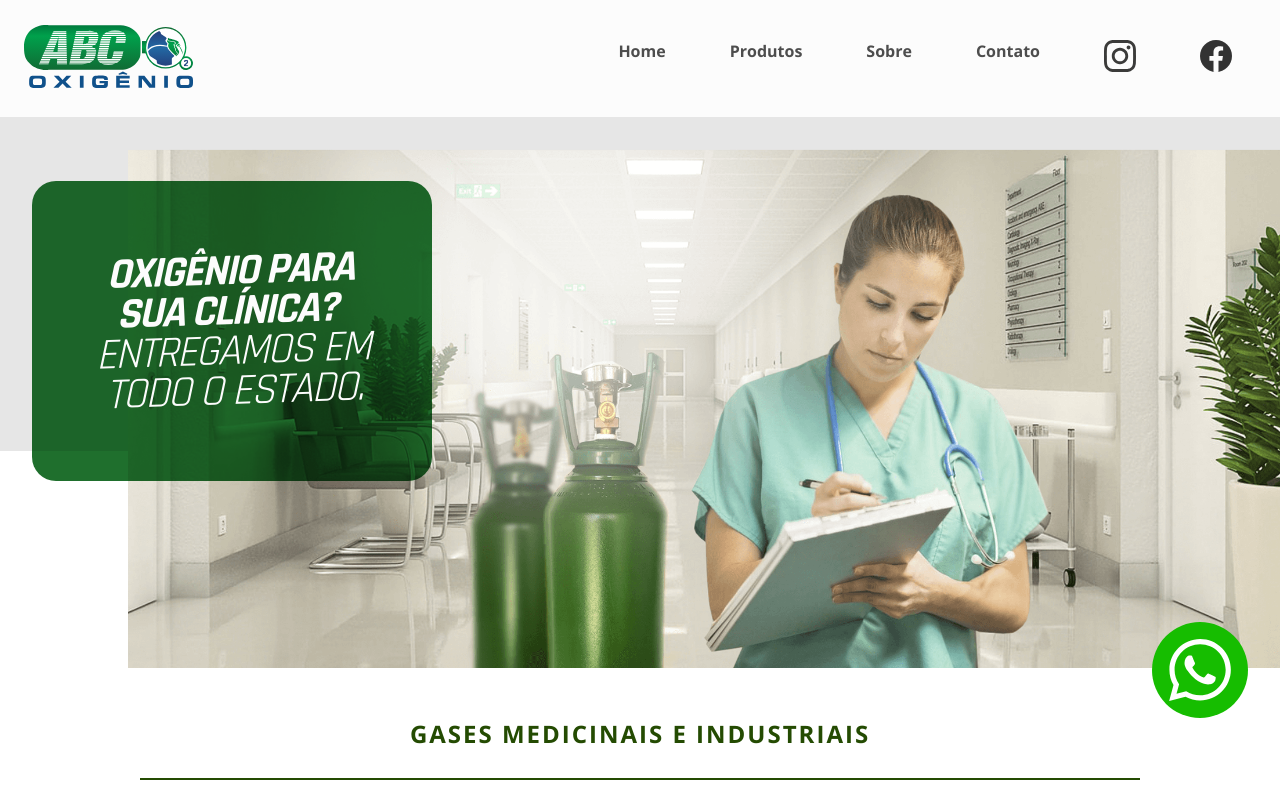
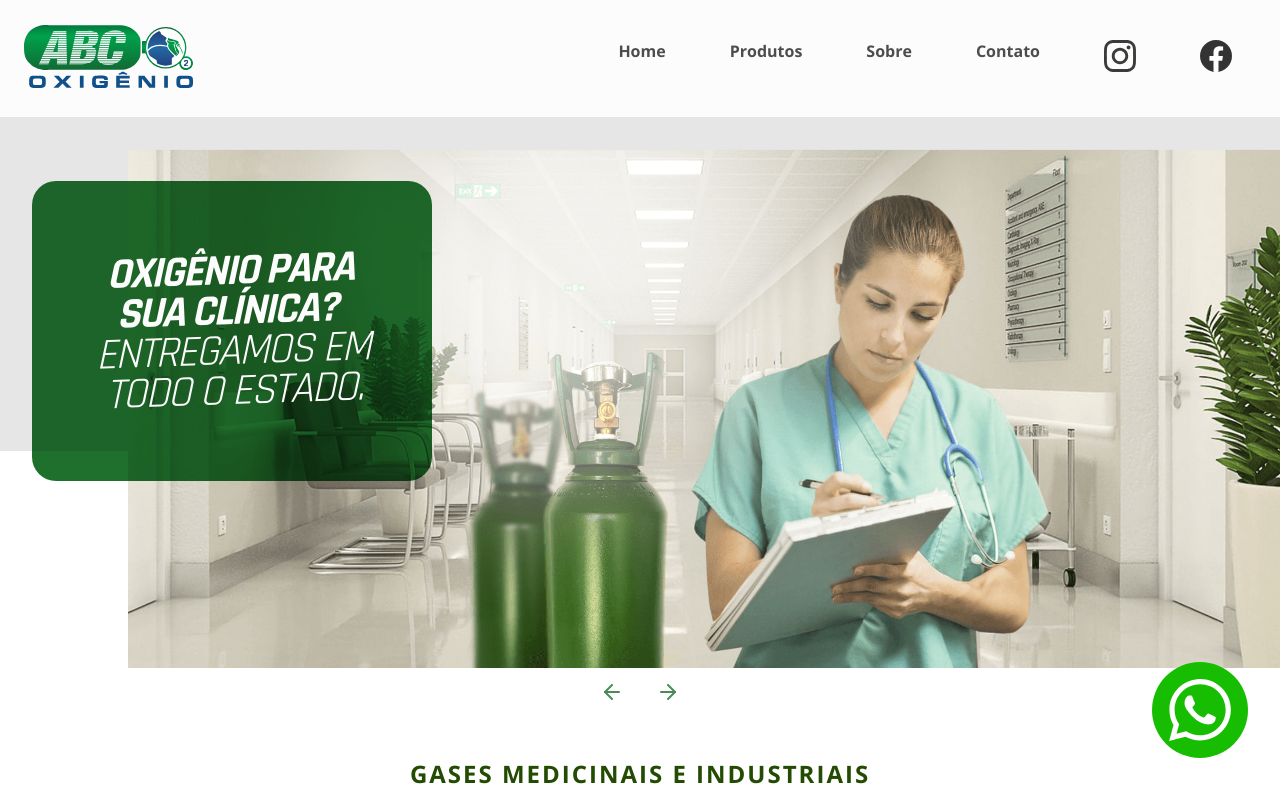
Before and after one commit to thiagouxd/abc-oxigenio, a Next.js app: page / in a window 1280 px wide. Shown: the top 800 px of the page. Built offline with nearby package versions, Linux system fonts and the light colour scheme.

Commit message:
Finalização dos banners

```diff
--- a/pages/components/home-banner/index.jsx
+++ b/pages/components/home-banner/index.jsx
@@ -1,8 +1,50 @@
-import React from "react"
+/* eslint-disable react-hooks/exhaustive-deps */
+import React, { useCallback, useEffect, useState } from "react"
 import style from "./index.module.scss"
+import { ChevronsRight, ChevronsLeft, ArrowRight, ArrowLeft } from "react-feather"
 
 const HomeBanner = ({ phone }) => {
+  const [carrossel, setCarrossel] = useState()
+  const [carrosselSize, setCarrosselSize] = useState("")
+  var interval;
+
+  useEffect(() => {
+    const element = document.getElementById("carrossel");
+    setCarrossel(element)
+    setCarrosselSize(element.offsetWidth)
+    interval = setInterval(() => { changeBannersAuto(element) }, 7000)
+  }, [])
+
+  const changeBannersAuto = (element) => {
+    console.log(element.scrollLeft === element.offsetWidth)
+    if (element.scrollLeft === element.offsetWidth) {
+      scrollToLeftAuto(element)
+    } else {
+      scrollToRightAuto(element)
+    }
+  }
+
+  const scrollToRightAuto = (element) => {
+    element.scrollLeft = element.offsetWidth
+  }
+
+  const scrollToLeftAuto = (element) => {
+    element.scrollLeft = - element.offsetWidth
+  }
+
+  const scrollToRight = () => {
+    clearInterval(interval);
+    carrossel.scrollLeft = carrosselSize
+  }
+
+  const scrollToLeft = () => {
+    clearInterval(interval);
+    carrossel.scrollLeft = - carrosselSize
+  }
+
   return (
+    <div className={style.containerCarrossel}>
+      <div id="carrossel" className={style.carrossel}>
         <div className={style.banner}>
           <h1 className={style.title}>
             <span>
@@ -13,11 +55,34 @@ const HomeBanner = ({ phone }) => {
           <div className={style.containerText}></div>
           <img className={style.image} src="banner1.png" />
 
+
+        </div>
+        <div className={style.banner}>
+          <h1 className={`${style.title} ${style.titleSecondary}`}>
+            <span>
+              <strong>Serviço de Home care
+                para concentradores de ar. </strong>
+              Nós levamos até você.
+            </span>
+          </h1>
+          <div className={`${style.containerText} ${style.containerTextSecondary}`}></div>
+          <img className={style.image} src="banner3.png" />
+        </div>
+      </div>
       <a target="_blank" rel="noopener noreferrer"
         href={`https://api.whatsapp.com/send?phone=+55${phone}`}
         className={style.button}>
         <img src="logo-whats.svg" />
       </a>
+
+      <div className={style.buttons}>
+        <button onClick={scrollToLeft}>
+          <ArrowLeft />
+        </button>
+        <button onClick={scrollToRight}>
+          <ArrowRight />
+        </button>
+      </div>
     </div>
   )
 }
--- a/pages/components/home-banner/index.module.scss
+++ b/pages/components/home-banner/index.module.scss
@@ -1,8 +1,6 @@
 .banner {
   position: relative;
-  width: 100%;
-  max-width: var(--max-width);
-  margin: 0 auto;
+  min-width: 100%;
   &::after {
     position: absolute;
     top: 0;
@@ -85,10 +83,19 @@
   z-index: 0;
   background-color: var(--primary);
   mix-blend-mode: multiply;
-  animation: text 1s cubic-bezier(0.7, 0.06, 0.5, 1.19);
   @media screen and (max-width: 800px) {
     width: 280px;
   }
+}
+
+.titleSecondary {
+  height: 100%;
+  max-height: 420px;
+}
+
+.containerTextSecondary {
+  height: 100%;
+  max-height: 420px;
 }
 
 .image {
@@ -98,19 +105,6 @@
   z-index: -2;
   min-height: 480px;
   object-fit: cover;
-  animation: image 1s cubic-bezier(0.7, 0.06, 0.5, 1.19);
-}
-
-@keyframes image {
-  0% {
-    margin-left: 0%;
-  }
-}
-
-@keyframes text {
-  0% {
-    top: 96px;
-  }
 }
 
 @keyframes button {
@@ -134,3 +128,38 @@
     bottom: -48px;
   }
 }
+
+.containerCarrossel {
+  max-width: var(--max-width);
+  position: relative;
+  margin: 0 auto;
+}
+
+.carrossel {
+  display: flex;
+  max-width: var(--max-width);
+  position: relative;
+  overflow-x: hidden;
+  scroll-behavior: smooth;
+}
+
+.buttons {
+  margin: 0 auto;
+  display: flex;
+  width: 100%;
+  justify-content: center;
+  button {
+    cursor: pointer;
+    margin: 0 8px;
+    background-color: transparent;
+    border: 0;
+    color: var(--primary);
+    width: 40px;
+    height: 40px;
+    opacity: 0.8;
+    &:focus,
+    &:hover {
+      opacity: 1;
+    }
+  }
+}
```
Also changed, not shown: public/banner03.jpg (deleted), public/banner3.png (added). Lines whose indentation alone changed are shown as unchanged.
